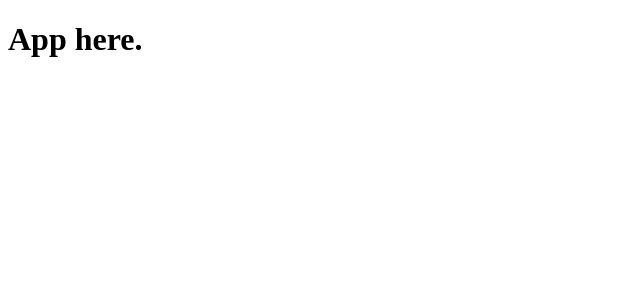
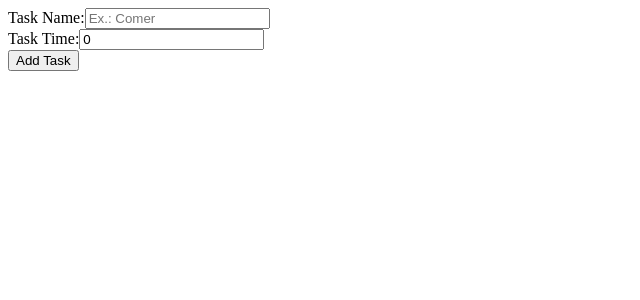
Before and after one commit to Dario-Felipe/toDoList-typescript, a React (Create React App) app: page / in a window 1280 px wide. Shown: the top 300 px of the page, without its empty margins (0-640 px from the left). Built offline with nearby package versions, Linux system fonts and the light colour scheme.

Commit message:
feat: add form and function for to add task on list

```diff
--- a/src/App.tsx
+++ b/src/App.tsx
@@ -1,7 +1,66 @@
+import { useState, SyntheticEvent, ChangeEvent } from 'react';
+
 export function App() {
+  interface TaskProps {
+    taskName: string;
+    taskTime: number;
+  }
+
+  const [task, setTask] = useState<TaskProps>({
+    taskName: '',
+    taskTime: 0,
+  });
+  const [toDoList, setToDoList] = useState<TaskProps[]>([]);
+
+  const addTask = (event: SyntheticEvent) => {
+    event.preventDefault();
+
+    if (task.taskName.length === 0) {
+      return alert('Task Name cannot be empty');
+    }
+
+    if (task.taskTime <= 0) {
+      return alert('Task Time cannot be lower or as 0');
+    }
+
+    setToDoList([...toDoList, { ...task, taskTime: Number(task.taskTime) }]);
+    setTask({
+      taskName: '',
+      taskTime: 0,
+    });
+    return alert('The task has been added!');
+  };
+
+  const handleInput = (event: ChangeEvent<HTMLInputElement>): void => {
+    setTask({ ...task, [event.target.name]: event.target.value });
+  };
+
   return (
     <>
-      <h1>App here.</h1>
+      {console.log(toDoList)}
+      <form onSubmit={addTask}>
+        <div>
+          <label htmlFor="taskName">Task Name:</label>
+          <input
+            type="text"
+            name="taskName"
+            placeholder="Ex.: Comer"
+            value={task.taskName}
+            onChange={handleInput}
+          />
+        </div>
+        <div>
+          <label htmlFor="taskTime">Task Time:</label>
+          <input
+            type="number"
+            name="taskTime"
+            placeholder="Ex.: 4"
+            value={task.taskTime}
+            onChange={handleInput}
+          />
+        </div>
+        <button type="submit">Add Task</button>
+      </form>
     </>
   );
 }
```
Also changed, not shown: .eslintrc.json.
